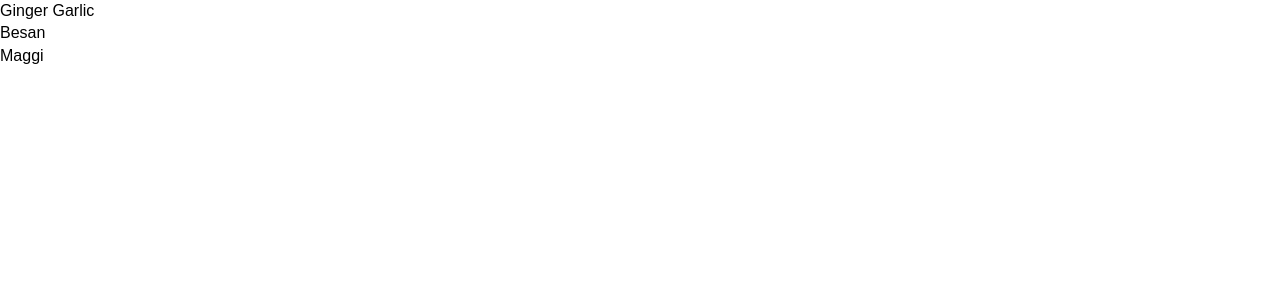
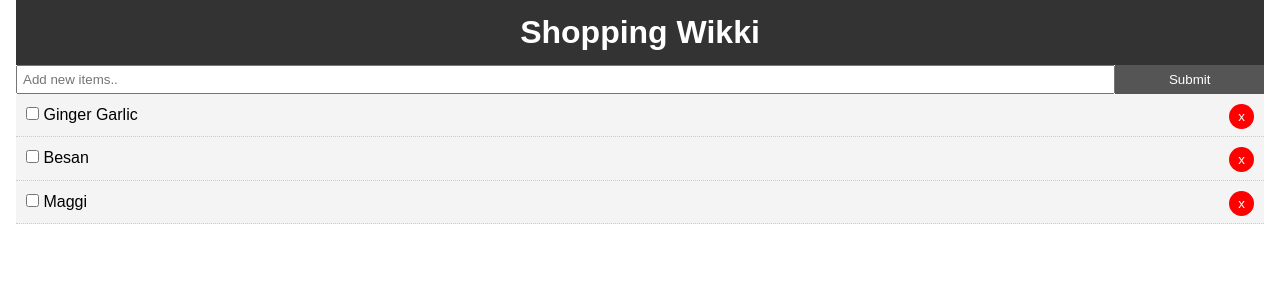
Before and after one commit to atidivya/shopping_wikki, a React (Create React App) app: page / in a window 1280 px wide. Shown: the top 300 px of the page. Built offline with nearby package versions, Linux system fonts and the light colour scheme.

Commit message:
add todo

```diff
--- a/src/App.css
+++ b/src/App.css
@@ -13,3 +13,20 @@
   color: #333;
   text-decoration: none;
 }
+
+.container{
+  padding: 0 1rem;
+}
+
+.btn{
+  display: inline-block;
+  border: none;
+  background: #555;
+  color: #fff;
+  padding: 7px 20px;
+  cursor: pointer;
+}
+
+.btn:hover{
+  background: #666;
+}
--- a/src/App.js
+++ b/src/App.js
@@ -1,5 +1,7 @@
 import React, { Component } from 'react';
+import Header from './components/layout/Header';
 import Todos from './components/Todos';
+import AddTodo from './components/AddTodo';
 import './App.css';
 
 class App extends Component {
@@ -22,10 +24,32 @@
       }
     ]
   }
+
+  // Toggle Complete
+
+  markComplete = (id) => {
+    this.setState({ todos: this.state.todos.map(todo => {
+      if(todo.id === id) {
+        todo.completed = !todo.completed
+      }
+      return todo;
+    })});
+  }
+
+  //Delete Todo
+  delTodo = (id) => {
+    this.setState({ todos: [...this.state.todos.filter(todo => todo.id !== id)]})
+  }
+
   render() {
     return (
       <div className="App">
-       <Todos todos={this.state.todos} />
+        <div className="container">
+          <Header />
+          <AddTodo />
+        <Todos todos={this.state.todos} markComplete={this.markComplete} delTodo={this.delTodo} />
+        </div>
+
       </div>
     );
   }
--- /dev/null
+++ b/src/components/AddTodo.js
@@ -0,0 +1,21 @@
+import React, { Component } from 'react'
+
+export class AddTodo extends Component {
+    render() {
+        return (
+            <form style={{display: 'flex'}}>
+                <input
+                type="text"
+                name="title"
+                style={{flex: '10', padding: '5px'}}
+                placeholder="Add new items.." />
+                <input
+                type="submit" value="Submit"
+                className="btn"
+                style={{flex: '1'}} />
+            </form>
+        )
+    }
+}
+
+export default AddTodo
--- a/src/components/TodoItem.js
+++ b/src/components/TodoItem.js
@@ -1,13 +1,46 @@
 import React, { Component } from 'react'
+import PropTypes from 'prop-types';
 
 export class TodoItem extends Component {
+
+    getStyle = () => {
+        return {
+            background: '#f4f4f4',
+            padding: '10px',
+            borderBottom: '1px #ccc dotted',
+            textDecoration: this.props.todo.completed ? 'line-through' : 'none'
+        }
+    }
+
+
     render() {
+        const { id, title } = this.props.todo;
         return (
-            <div>
-                <p>{this.props.todo.title}</p>
+            <div style={this.getStyle()}>
+                <p>
+        <input type="checkbox" onChange={this.props.markComplete.bind(this, id)}/> {' '}{title}
+        <button onClick={this.props.delTodo.bind(this, id)} style={btnStyle}>x</button>
+
+            </p>
             </div>
         )
     }
 }
 
+//PropTypes
+
+TodoItem.propTypes = {
+    todo: PropTypes.object.isRequired
+}
+
+const btnStyle = {
+    background: '#ff0000',
+    color: '#fff',
+    border: 'none',
+    padding: '5px 9px',
+    borderRadius: '50%',
+    cursor: 'pointer',
+    float: 'right'
+}
+
 export default TodoItem;
--- a/src/components/Todos.js
+++ b/src/components/Todos.js
@@ -1,12 +1,21 @@
 import React, { Component } from 'react';
 import TodoItem from './TodoItem';
+import PropTypes from 'prop-types';
 
 class Todos extends Component {
+
+
   render() {
     return this.props.todos.map((todo) => (
-        <TodoItem key={todo.id} todo={todo}/>
+        <TodoItem key={todo.id} todo={todo} markComplete={this.props.markComplete} delTodo={this.props.delTodo} />
     ));
   }
 }
 
+//PropTypes
+
+Todos.propTypes = {
+    todos: PropTypes.array.isRequired
+}
+
 export default Todos;
--- /dev/null
+++ b/src/components/layout/Header.js
@@ -0,0 +1,18 @@
+import React from 'react';
+
+function Header() {
+    return (
+        <header style={headerStyle}>
+            <h1>Shopping Wikki</h1>
+        </header>
+    )
+}
+
+const headerStyle = {
+    background: '#333',
+    color: '#fff',
+    textAlign: 'center',
+    padding: '10px'
+}
+
+export default Header;
```
